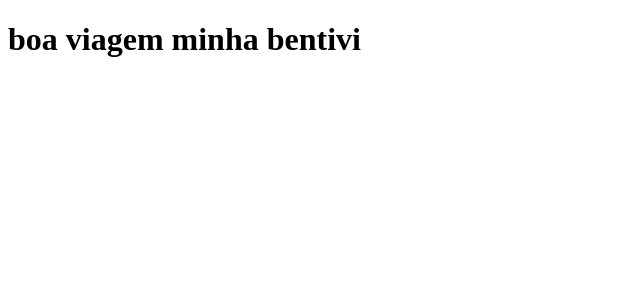
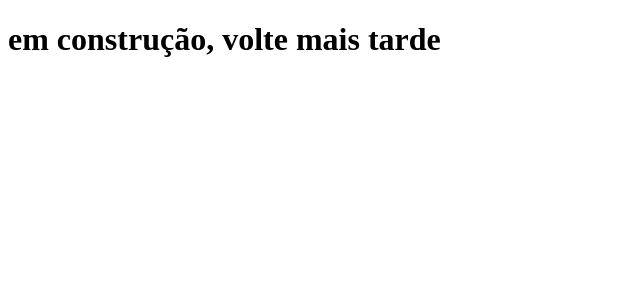
Before and after one commit to gabrielbrina/clone-tabnews, a Next.js app: page / in a window 1280 px wide. Shown: the top 300 px of the page, without its empty margins (0-640 px from the left). Built offline with nearby package versions, Linux system fonts and the light colour scheme.

Commit message:
Add brendinha page

```diff
--- a/pages/brendinha/index.js
+++ b/pages/brendinha/index.js
@@ -0,0 +1,5 @@
+function Brendinha() {
+  return <h1>boa viagem minha bentivi</h1>;
+}
+
+export default Brendinha;
--- a/pages/index.js
+++ b/pages/index.js
@@ -1,5 +1,5 @@
 function Home() {
-  return <h1>boa viagem minha bentivi</h1>;
+  return <h1>em construção, volte mais tarde</h1>;
 }
 
 export default Home;
```
